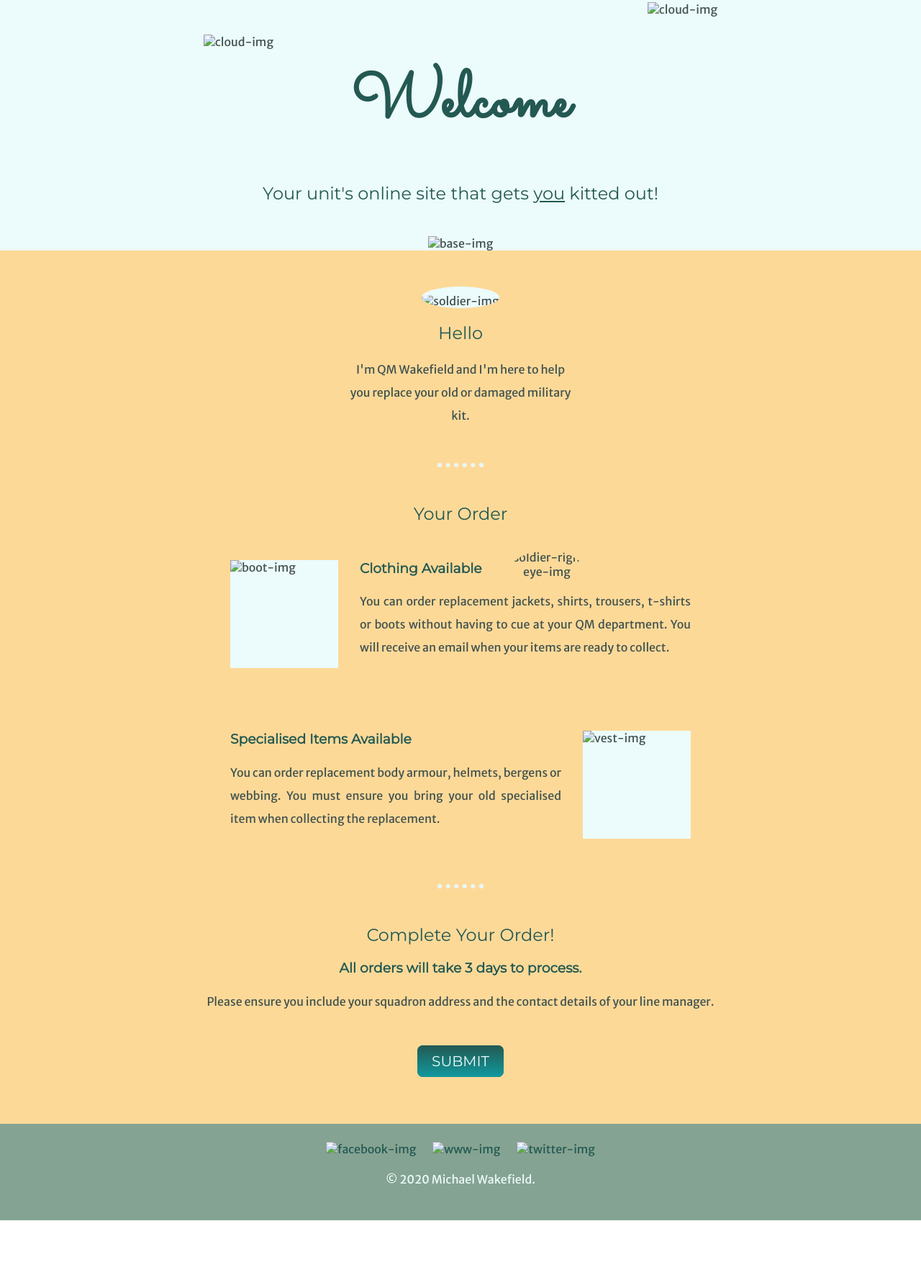
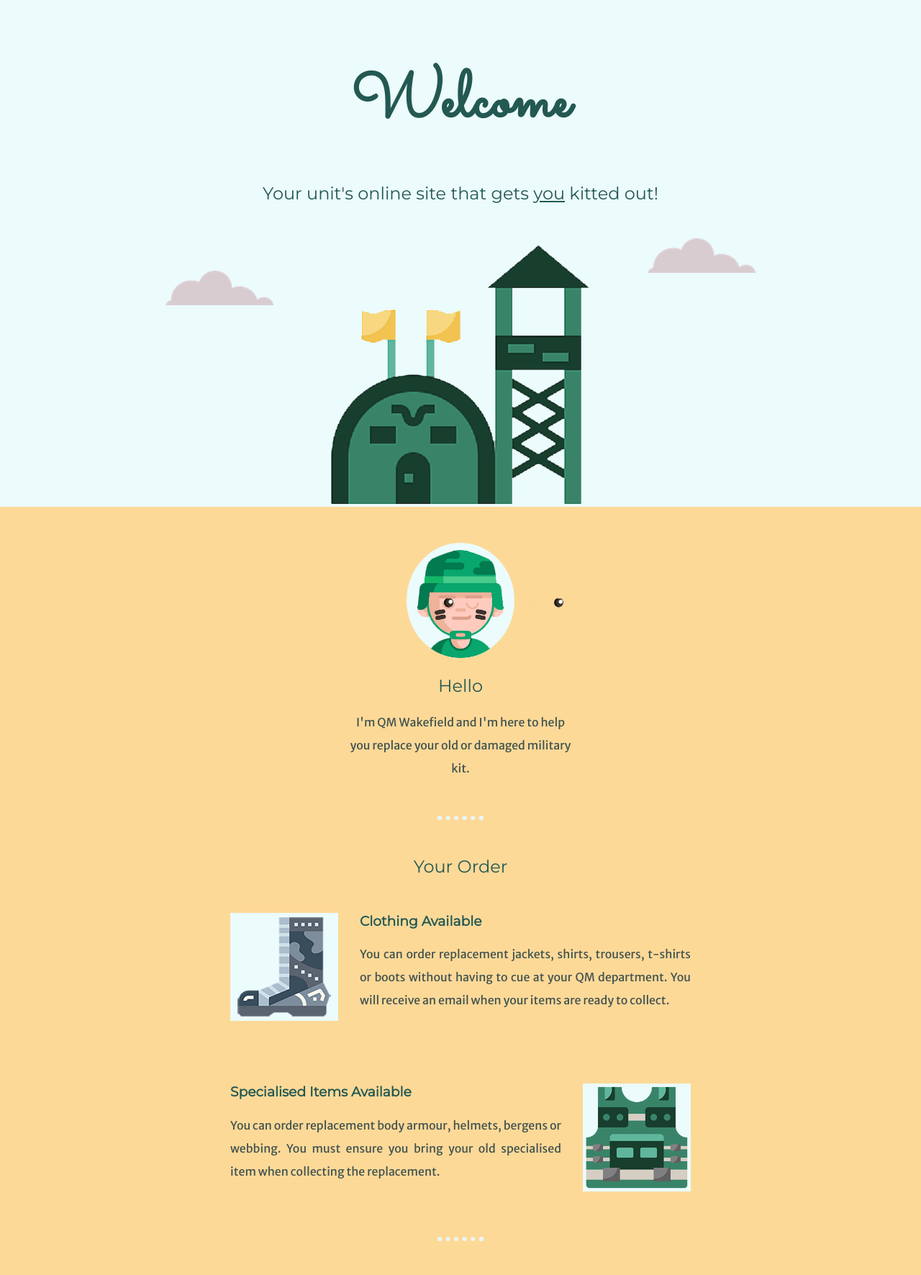
Before and after one commit to mikewakefield83/My-QM-Site, a plain HTML site: page index.html in a window 1280 px wide. Shown: the part 21-1792 px from the top of the page at 72% size. Before the commit the page ends 1716 px from the top, so only its background shows below. Drawn offline with Linux system fonts and the light colour scheme; files that its build step writes are made by us from their sources.

Commit message:
Update index.html

```diff
--- a/index.html
+++ b/index.html
@@ -4,7 +4,7 @@
 <head>
   <meta charset="utf-8">
   <title>Michael Wakefield</title>
-  <link rel="stylesheet" href="css/styles.css">
+  <link rel="stylesheet" href="styles.css">
   <link rel="icon" href="favicon.ico">
   <link href="https://fonts.googleapis.com/css?family=Merriweather+Sans|Montserrat|Sacramento&display=swap" rel="stylesheet">
 
@@ -12,17 +12,17 @@
 
 <body>
   <div class="top-container">
-    <img class="top-cloud" src="images/cloud.png" alt="cloud-img">
+    <img class="top-cloud" src="cloud.png" alt="cloud-img">
     <h1>Welcome</h1>
     <h2>Your unit's online site that gets <u>you</u> kitted out!</h2>
-    <img class="bottom-cloud" src="images/cloud.png" alt="cloud-img">
-    <img class="base" src="images/base.png" alt="base-img">
+    <img class="bottom-cloud" src="cloud.png" alt="cloud-img">
+    <img class="base" src="base.png" alt="base-img">
   </div>
 
   <div class="middle-container">
     <div class="profile">
-      <img class="soldier" src="images/soldier.png" alt="soldier-img">
-      <img class="soldier-right-eye" src="images/soldier-right-eye.png" alt="soldier-right-eye-img">
+      <img class="soldier" src="soldier.png" alt="soldier-img">
+      <img class="soldier-right-eye" src="soldier-right-eye.png" alt="soldier-right-eye-img">
       <h2>Hello</h2>
       <p class="intro">I'm QM Wakefield and I'm here to help you replace your old or damaged military kit.</p>
     </div>
@@ -30,12 +30,12 @@
     <div class="order">
       <h2>Your Order</h2>
       <div class="boot-row">
-        <img class="boot" src="images/boot.png" alt="boot-img">
+        <img class="boot" src="boot.png" alt="boot-img">
         <h3>Clothing Available</h3>
         <p>You can order replacement jackets, shirts, trousers, t-shirts or boots without having to cue at your QM department. You will receive an email when your items are ready to collect.</p>
       </div>
       <div class="vest-row">
-        <img class="vest" src="images/vest.png" alt="vest-img">
+        <img class="vest" src="vest.png" alt="vest-img">
         <h3>Specialised Items Available</h3>
         <p>You can order replacement body armour, helmets, bergens or webbing. You must ensure you bring your old specialised item when collecting the replacement.</p>
       </div>
@@ -52,13 +52,13 @@
 
   <div class="bottom-container">
     <a href="https://www.facebook.com/CorpsOfRoyalEngineers/">
-      <img class="footer-link" src="images/facebook.png" alt="facebook-img">
+      <img class="footer-link" src="facebook.png" alt="facebook-img">
     </a>
     <a href="https://www.army.mod.uk/who-we-are/corps-regiments-and-units/corps-of-royal-engineers/">
-      <img class="footer-link" src="images/www.png" alt="www-img">
+      <img class="footer-link" src="www.png" alt="www-img">
     </a>
     <a href="https://twitter.com/Proud_Sappers">
-      <img class="footer-link" src="images/twitter.png" alt="twitter-img">
+      <img class="footer-link" src="twitter.png" alt="twitter-img">
     </a>
     <p class="copyright">© 2020 Michael Wakefield.</p>
   </div>
```
